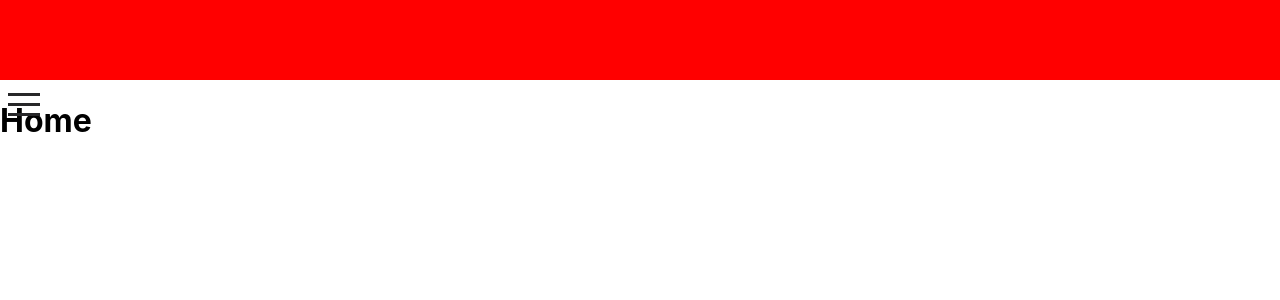
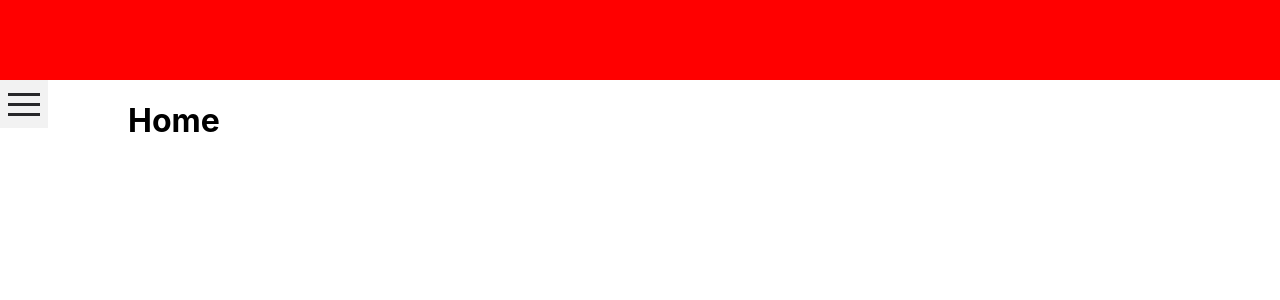
Before and after one commit to emkyu404/EasyVote, a React (Create React App) app in the folder client/: page / in a window 1280 px wide. Shown: the top 300 px of the page. Built offline with nearby package versions, Linux system fonts and the light colour scheme.

Commit message:
gestion de l'affichage du menu terminé + fond pour le bouton du menu

```diff
--- a/client/src/App.js
+++ b/client/src/App.js
@@ -44,9 +44,13 @@ function App() {
                         <Link to="/profil" style={{ textDecoration : "none" }}><div className="menu-item">Profil</div></Link>
                     </div> : ''}
           {/* Toujours visible, change le component afficher en fonction de l'adresse correspondante (par défaut '/' correspond au component Home) */}
-              <Hamburger color="#272729" onToggle={() => {
-                toggleMenu()
-              }}  />
+              <div className="hamburger-column">
+                <div className="hamburger-container">
+                  <Hamburger color="#272729" onToggle={() => {
+                    toggleMenu()
+                  }}  />
+                </div>
+              </div>
             </div>
           <div className="page">
             <Switch>
--- a/client/src/css/App.css
+++ b/client/src/css/App.css
@@ -50,5 +50,13 @@ body {
 }
 
 .page{
+  z-index : -1;
+  margin-left : 10vw;
+  margin-right : 10vw;
   margin-top : -48px; /* Nécessaire pour que la page commence bien en dessous du header */
 }
+
+.hamburger-container{
+  background-color : rgba(229,229,229,0.5);
+  z-index : 50;
+}
```
